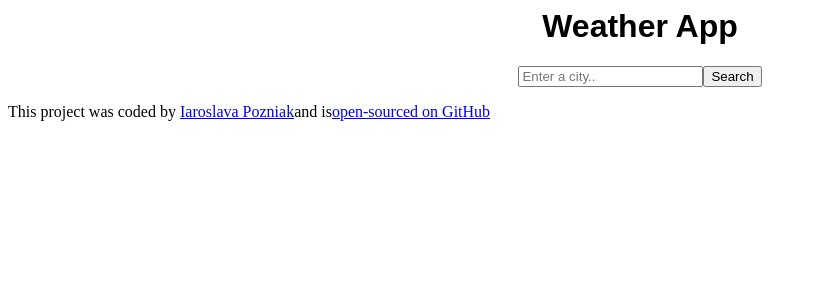
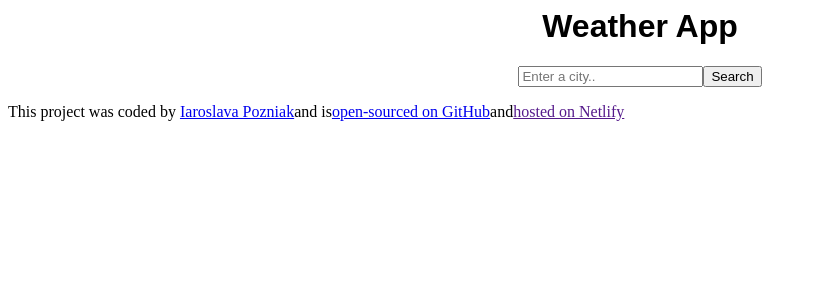
Before and after one commit to ladyyasita/weather-react-project, a React (Vite) app: page / in a window 1280 px wide. Shown: the top 300 px of the page, without its empty margins (0-817 px from the left). Built offline with nearby package versions, Linux system fonts and the light colour scheme.

Commit message:
Update index.jsx

```diff
--- a/src/index.jsx
+++ b/src/index.jsx
@@ -27,6 +27,10 @@ root.render(
       >
         open-sourced on GitHub
       </a>
+      and
+      <a href="" target="_blank" rel="noopener noreferrer">
+        hosted on Netlify
+      </a>
     </footer>
   </StrictMode>
 );
```
